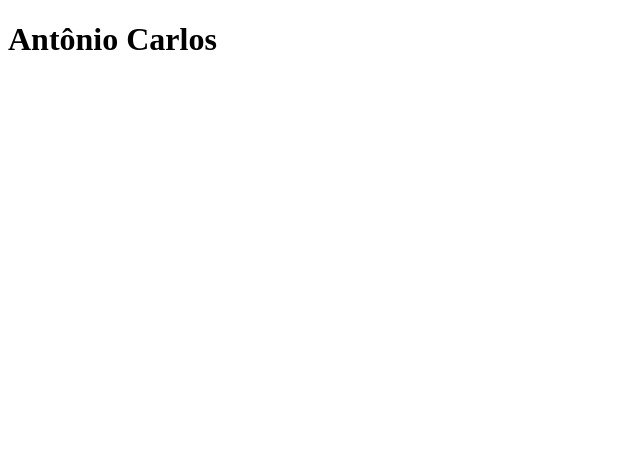
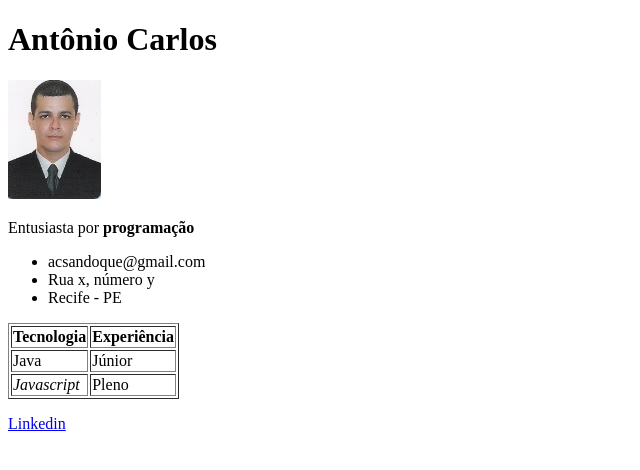
Before and after one commit to Sandoque/front-end-fundamentos-igti, a plain HTML site: page aula04/aula/index.html in a window 1280 px wide. Shown: the whole page, without its empty margins (0-640 px from the left). Drawn offline with Linux system fonts and the light colour scheme.

Commit message:
curriculo inicial

```diff
--- a/aula04/aula/index.html
+++ b/aula04/aula/index.html
@@ -7,5 +7,34 @@
   </head>
   <body>
     <h1>Antônio Carlos</h1>
+    <img src="./img/Foto.jpg" alt="Antônio Carlos" />
+
+    <p>Entusiasta por <strong>programação</strong></p>
+
+    <ul>
+      <li>acsandoque@gmail.com</li>
+      <li>Rua x, número y</li>
+      <li><span class="city">Recife</span> - PE</li>
+    </ul>
+
+    <table border="1">
+      <tr>
+        <th>Tecnologia</th>
+        <th>Experiência</th>
+      </tr>
+      <tr>
+        <td>Java</td>
+        <td>Júnior</td>
+      </tr>
+      <tr>
+        <td><em>Javascript</em></td>
+        <td>Pleno</td>
+      </tr>
+    </table>
+    <p>
+      <a href="https://www.linkedin.com/in/sandoque/" target="_blank"
+        >Linkedin</a
+      >
+    </p>
   </body>
 </html>
```
Also changed, not shown: aula04/aula/img/Foto.jpg (renamed from aula04/img/Foto.jpg).
